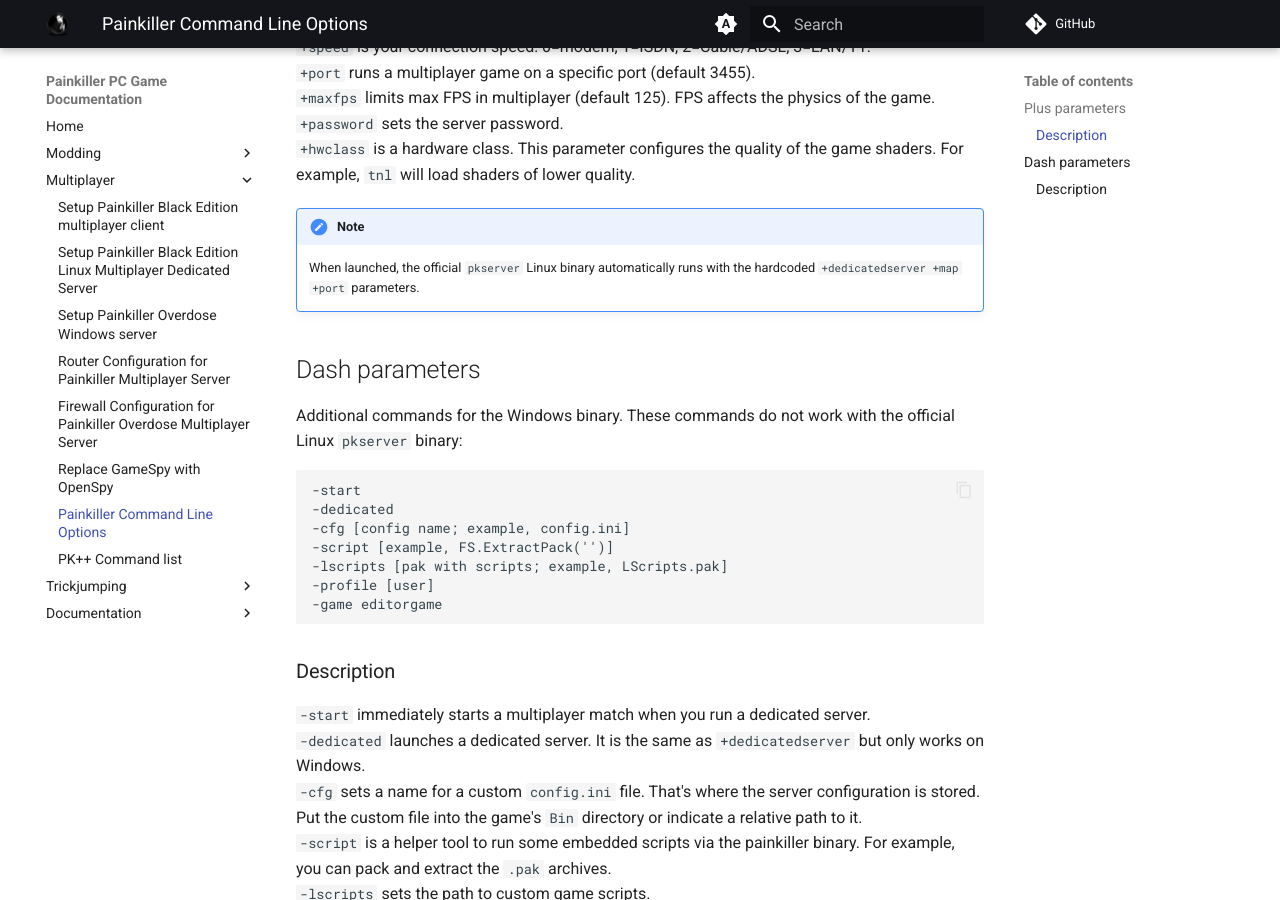
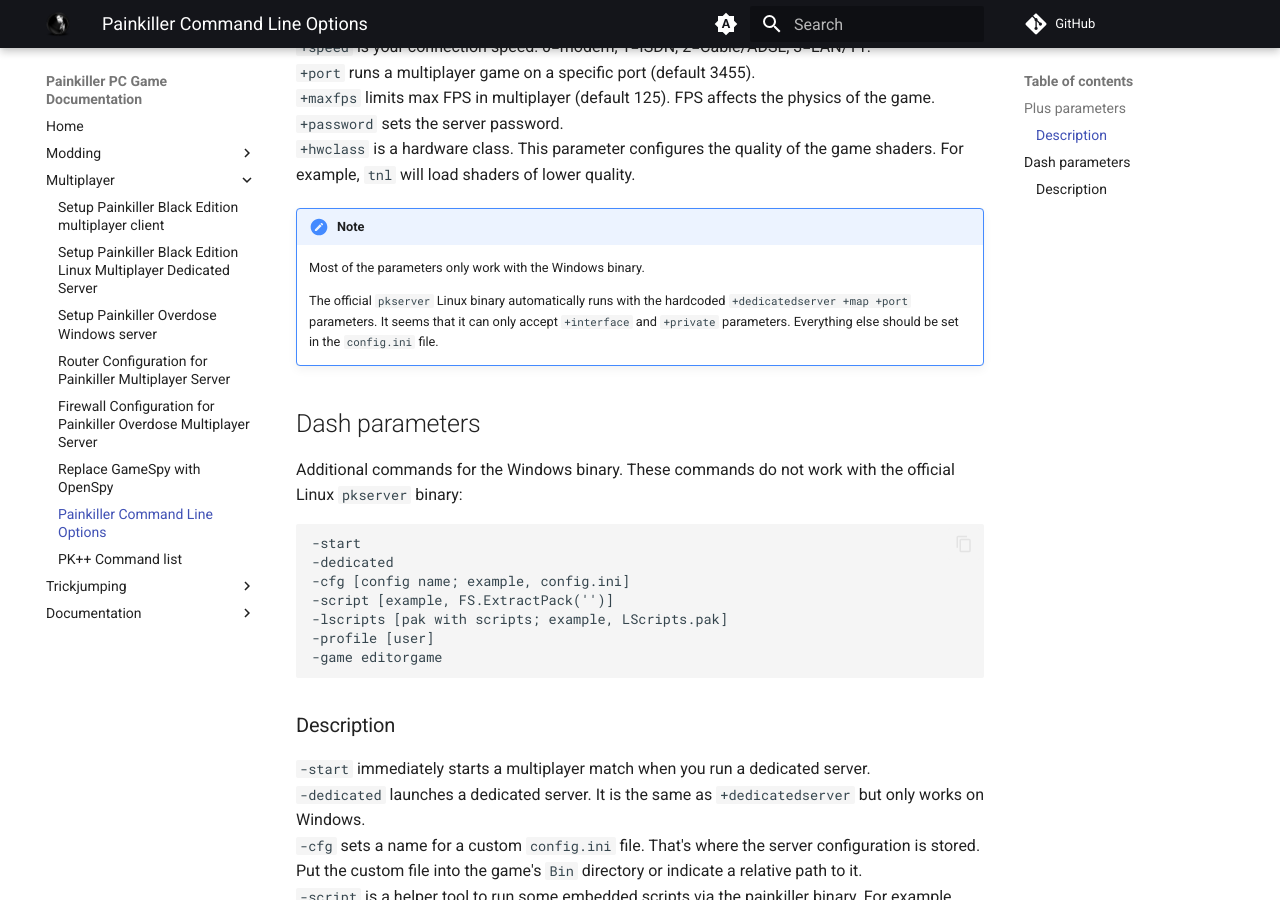
Before and after one commit to t3r6/pkdocs, an MkDocs documentation site: the page built from docs/guides/multiplayer/command-options.md, in a window 1280 px wide and 900 px high, scrolled down 871 px. Built offline with MkDocs 1.6.1 and Material for MkDocs 9.7.7, drawn with Linux system fonts in a browser that asks for light colours; comment, search, counter and statistics services are not loaded.

Commit message:
docs: Add pkserver binary info

```diff
--- a/docs/guides/multiplayer/command-options.md
+++ b/docs/guides/multiplayer/command-options.md
@@ -35,7 +35,9 @@
 `+hwclass` is a hardware class. This parameter configures the quality of the game shaders. For example, `tnl` will load shaders of lower quality.<br>
 
 !!! Note
-    When launched, the official `pkserver` Linux binary automatically runs with the hardcoded `+dedicatedserver +map +port` parameters.
+    Most of the parameters only work with the Windows binary.
+
+    The official `pkserver` Linux binary automatically runs with the hardcoded `+dedicatedserver +map +port` parameters. It seems that it can only accept `+interface` and `+private` parameters. Everything else should be set in the `config.ini` file.
 
 ## Dash parameters
 
```
